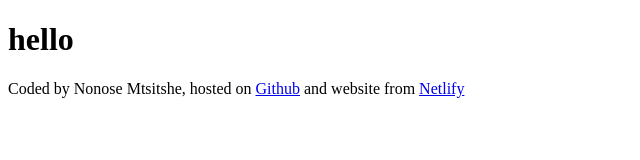
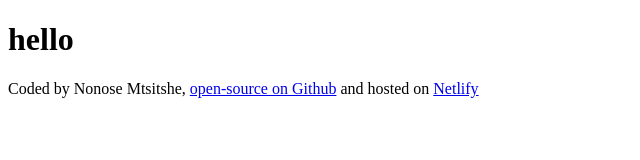
Before and after one commit to nonznonz/Weather-Focust-Application, a plain HTML site: page index.html in a window 1280 px wide. Shown: the whole page, without its empty margins (0-640 px from the left). Drawn offline with Linux system fonts and the light colour scheme.

Commit message:
change wording on the link

```diff
--- a/index.html
+++ b/index.html
@@ -11,8 +11,8 @@
     </h1>
 
     <footer>
-        Coded by  Nonose Mtsitshe, hosted on
-        <a href=" https://github.com/nonznonz/Weather-Focust-Application" target="_blank"> Github</a> and website from
+        Coded by  Nonose Mtsitshe,
+        <a href=" https://github.com/nonznonz/Weather-Focust-Application" target="_blank"> open-source on Github</a> and hosted on
         <a href="https://app.netlify.com/sites/weather-appliaction-online/deploys" target="_blank">Netlify</a>
 
     </footer>
```
